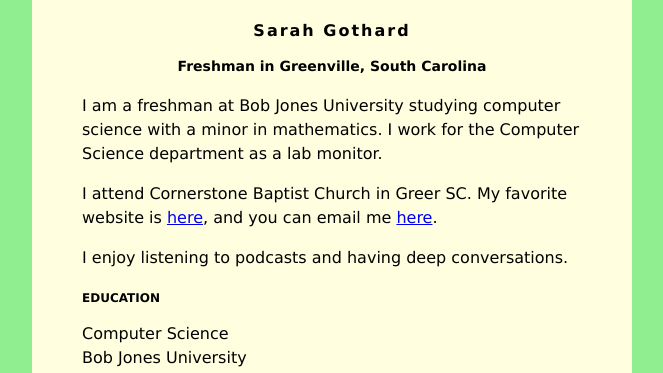
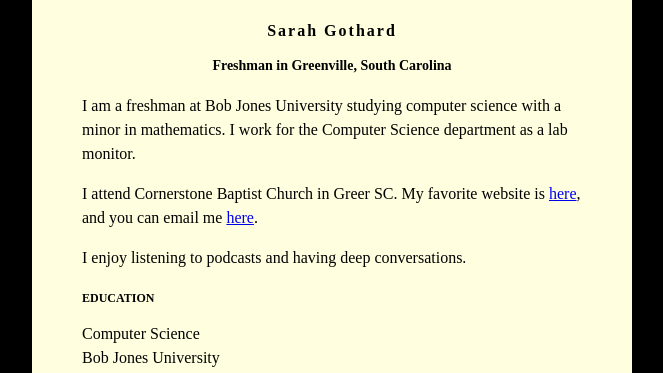
Before and after one commit to Dbail770/Dbail770.github.io, a plain HTML site: page index.html in a window 1280 px wide. Shown: the top 373 px of the page, without its empty margins (308-971 px from the left). Drawn offline with Linux system fonts and the light colour scheme.

Commit message:
Update index.html

```diff
--- a/index.html
+++ b/index.html
@@ -2,8 +2,8 @@
 <head>
 <style>
 body {
-    background: lightgreen;
-    font-family: Verdana;
+    background: black;
+    font-family: Times New Roman;
 }
 #content {
     background: lightyellow;
```
